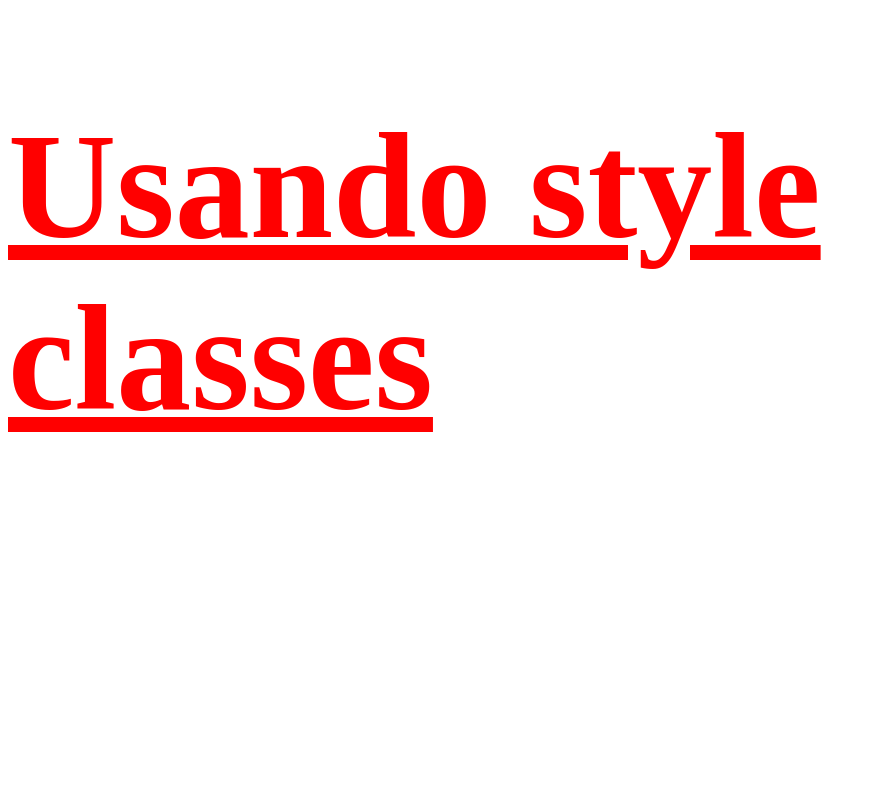
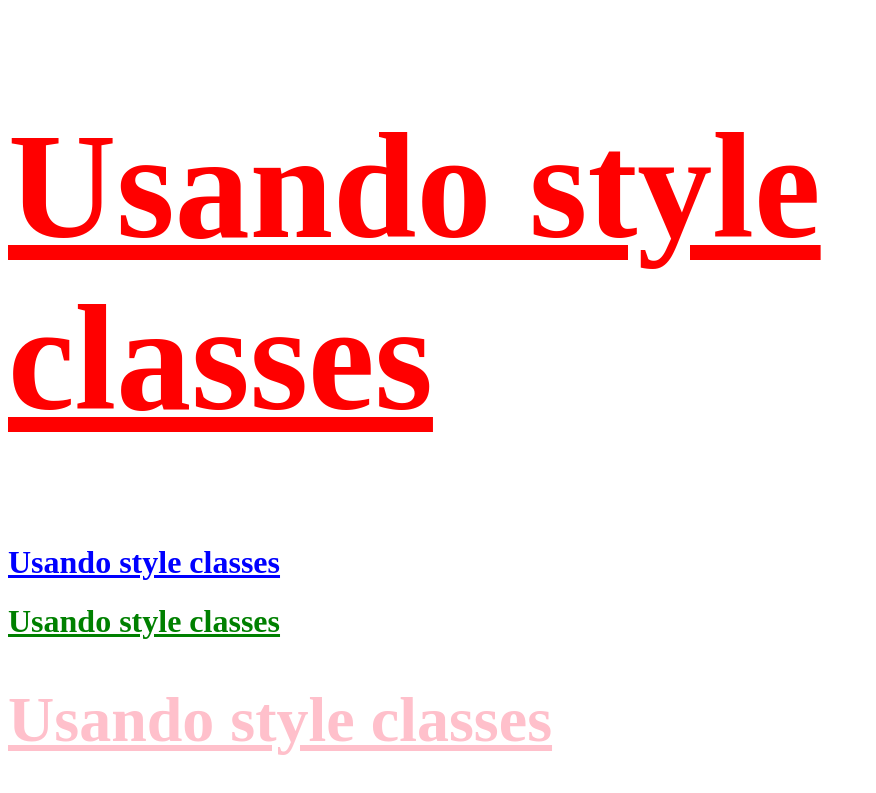
Before and after one commit to jkavdev/udemy_cursos, an Angular app in the folder udemy-angular-4-from-scratch/ng4-playground/: page / in a window 1280 px wide. Shown: the part 1029-1822 px from the top of the page, without its empty margins (0-876 px from the left). Before the commit the page ends 1573 px from the top, so only its background shows below. Built offline with nearby package versions, Linux system fonts and the light colour scheme.

Commit message:
udemy - angular-4-from-scratch - Style Binding
-- usando binding de css

```diff
--- a/udemy-angular-4-from-scratch/ng4-playground/src/app/css-inline-component/css-inline-component.component.ts
+++ b/udemy-angular-4-from-scratch/ng4-playground/src/app/css-inline-component/css-inline-component.component.ts
@@ -9,6 +9,10 @@ import { Component, OnInit } from '@angular/core';
     <h1 [class.blue-title]="titleClass">Usando style class</h1>
 
     <h1 [ngClass]="titleClasses">Usando style classes</h1>
+
+    <h1 [style.color]="titleStyle">Usando style classes</h1>
+    <h1 [style.color]="titleStyleCase ? 'green' : 'pink'">Usando style classes</h1>
+    <h1 [ngStyle]="titleStyles">Usando style classes</h1>
 
   `
   ,
@@ -38,6 +42,12 @@ export class CssInlineComponentComponent implements OnInit {
     'red-title': true,
     'large-title': true
   };
+  titleStyle = "blue"
+  titleStyleCase = true;
+  titleStyles = {
+    'color': 'pink',
+    'font-size': '4em'
+  };
 
   constructor() { }
 
```
